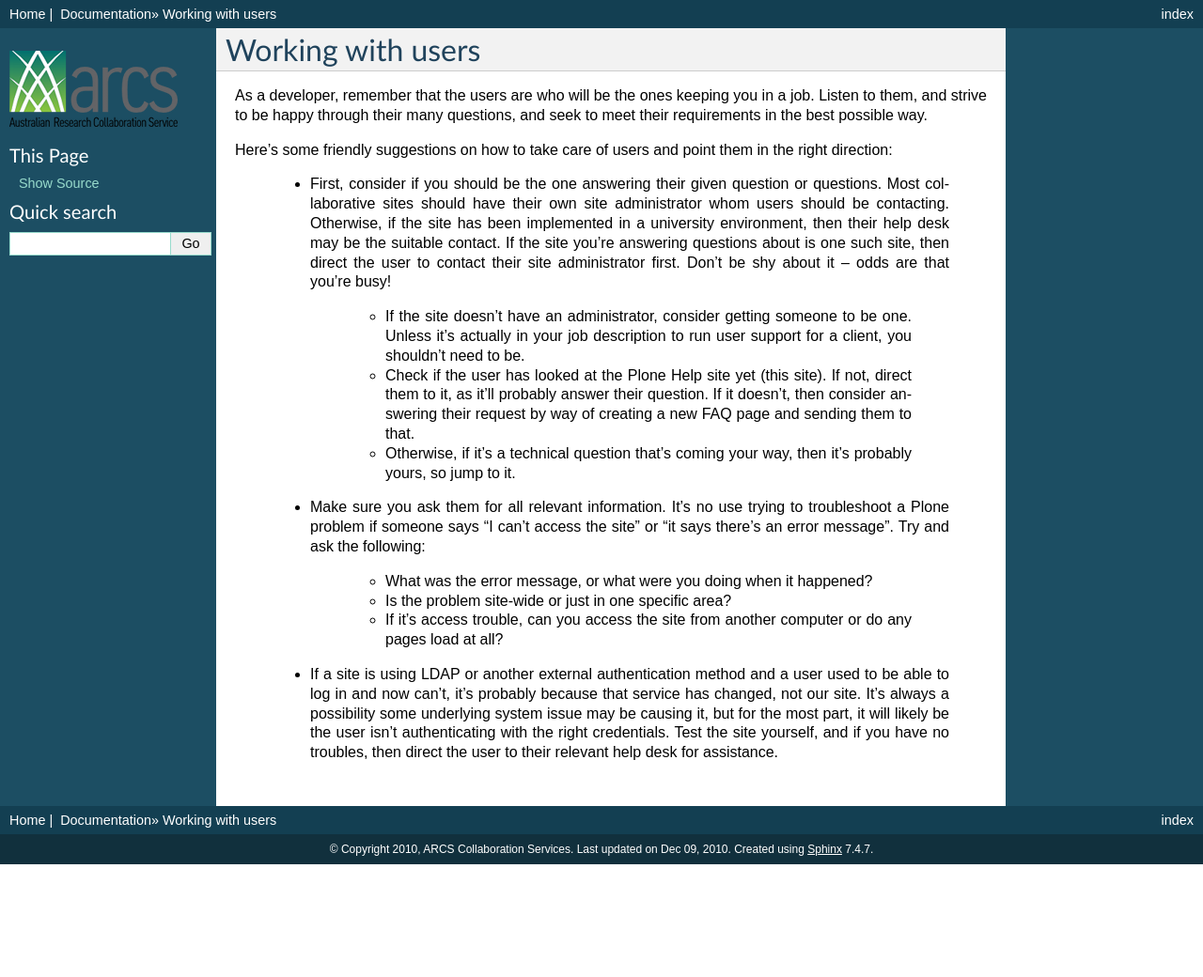
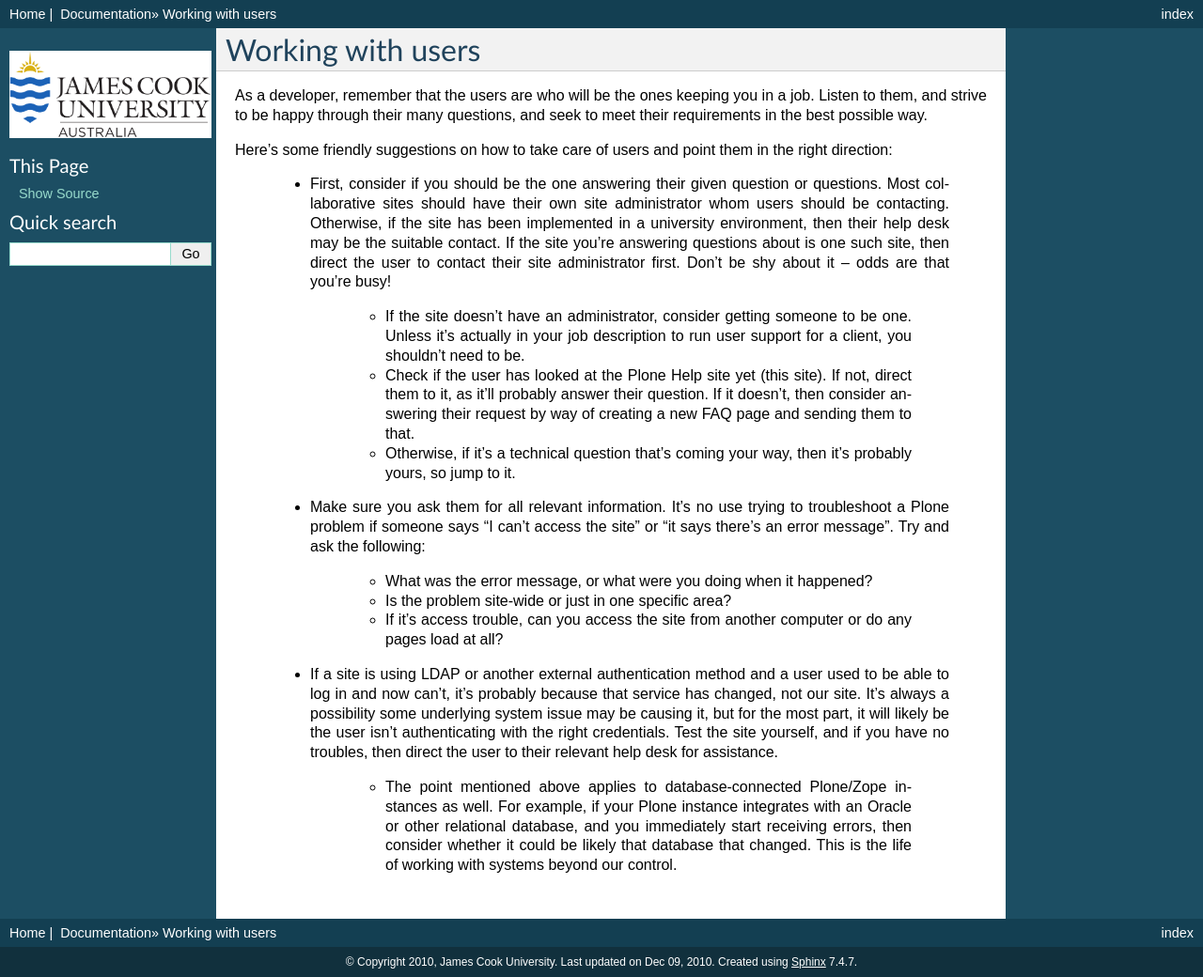
Before and after one commit to jcu-eresearch/plone-admin-doc, a Sphinx documentation site: the page built from source/extra/clients.rst, in a window 1280 px wide. Shown: the whole page at 94% size. Built offline with Sphinx 7.4.7, drawn with Linux system fonts in a browser that asks for light colours; before the commit the page ends 920 px from its top, so only the background shows below that.

Commit message:
Latest updates to the documentation, including diagram colours/logos/ARCS options

```diff
--- a/autocompile.py
+++ b/autocompile.py
@@ -7,7 +7,8 @@
 # files ending with suffix |extk|. Run |cmd| each time a modification
 # is detected. |cmd| is optional and defaults to 'make'.
 #
-# Example:
+# Examples:
+#   ./autocompile.py source/ .rst bin/sphinxbuilder
 #   ./autocompile.py /my-latex-document-dir .tex "make pdf"
 #
 # Dependancies:
--- a/source/conf.py
+++ b/source/conf.py
@@ -20,6 +20,9 @@
 
 # -- General configuration -----------------------------------------------------
 
+arcs = False
+internal = False
+
 # Add any Sphinx extension module names here, as strings. They can be extensions
 # coming with Sphinx (named 'sphinx.ext.*') or your custom ones.
 extensions = ['sphinx.ext.autodoc', 'sphinx.ext.doctest', 'sphinx.ext.intersphinx', 'sphinx.ext.todo']
@@ -38,7 +41,10 @@
 
 # General information about the project.
 project = u'Plone Deployment'
-copyright = u'2010, ARCS Collaboration Services'
+if arcs:
+    copyright = u'2010, ARCS Collaboration Services'
+else:
+    copyright = u'2010, James Cook University'
 
 # The version info for the project you're documenting, acts as replacement for
 # |version| and |release|, also used in various other places throughout the
@@ -110,12 +116,18 @@
 
 # The name of an image file (relative to this directory) to place at the top
 # of the sidebar.
-html_logo = 'resources/ARCS_LogoTag_CMYK.png'
+if arcs:
+    html_logo = 'resources/ARCS_LogoTag_CMYK.png'
+else:
+    html_logo = 'resources/jcu_logo.png'
 
 # The name of an image file (within the static path) to use as favicon of the
 # docs.  This file should be a Windows icon file (.ico) being 16x16 or 32x32
 # pixels large.
-html_favicon = 'resources/arcs_favicon.ico'
+if arcs:
+    html_favicon = 'resources/arcs_favicon.ico'
+else:
+    html_favicon = 'resources/jcu_favicon.ico'
 
 # Add any paths that contain custom static files (such as style sheets) here,
 # relative to this directory. They are copied after the builtin static files,
@@ -175,12 +187,15 @@
 # (source start file, target name, title, author, documentclass [howto/manual]).
 latex_documents = [
   (master_doc, 'PloneDeployment.tex', u'Plone Deployment Documentation',
-   u'ARCS Collaboration Services', 'manual'),
+   u'JCU eResearch Centre', 'manual'),
 ]
 
 # The name of an image file (relative to this directory) to place at the top of
 # the title page.
-latex_logo = 'resources/ARCS_LogoTag_CMYK.pdf'
+if arcs:
+    latex_logo = 'resources/ARCS_LogoTag_CMYK.pdf'
+else:
+    latex_logo = 'resources/jcu_logo.pdf'
 
 # For "manual" documents, if this is true, then toplevel headings are parts,
 # not chapters.
@@ -196,7 +211,9 @@
 }
 
 # Documents to append as an appendix to all manuals.
-latex_appendices = [ 'extra/clients', 'extra/glossary', 'change_log' ]
+latex_appendices = []
+if internal:
+    latex_appendices += [ 'extra/clients', 'extra/glossary', 'change_log' ]
 
 # If false, no module index is generated.
 latex_use_modindex = True
--- a/source/contents.rst
+++ b/source/contents.rst
@@ -13,7 +13,6 @@
    intro
    system/requirements
    system/soe
-   system/service_diagram
    tech/virtualenv
    tech/buildout
    tech/zope/index
--- a/source/extra/clients.rst
+++ b/source/extra/clients.rst
@@ -18,3 +18,5 @@
       * If it's access trouble, can you access the site from another computer or do any pages load at all?
 
  * If a site is using LDAP or another external authentication method and a user used to be able to log in and now can't, it's probably because that service has changed, not our site.  It's always a possibility some underlying system issue may be causing it, but for the most part, it will likely be the user isn't authenticating with the right credentials.  Test the site yourself, and if you have no troubles, then direct the user to their relevant help desk for assistance.
+
+      * The point mentioned above applies to database-connected Plone/Zope instances as well.  For example, if your Plone instance integrates with an Oracle or other relational database, and you immediately start receiving errors, then consider whether it could be likely that database that changed.  This is the life of working with systems beyond our control.
--- a/source/extra/faq.rst
+++ b/source/extra/faq.rst
@@ -37,3 +37,5 @@
  * Running the Zope process in the foreground is an excellent way of troubleshooting problems.  If you don't know already (you should!), then you can start your instance with the argument 'fg' instead of the normal 'start' (eg ``./bin/instance1 fg``).  Be sure to restart it normally when you're done, if it's a production system, or otherwise closing your terminal window will kill the foreground process.
 
  * ``ipython`` is quite a handy tool as well for being able to run commands, safely & without (much) fear on a production instance, even if it's still running.  Keep in mind that anything you do in an ipython session isn't saved until you run import transation and transaction.commit().  Otherwise, if you kill your ipython, any variable/changes/etc that you did will disappear (good and bad, depending on circumstance).  Check here for details: http://plone.org/documentation/how-to/setup-ipython-for-zope
+
+     * In conjunction with ``ipython``, ``ipdb`` is an excellent replacement for the standard ``pdb`` debugger for Python code.  Install ``ipdb`` in your buildout and you can simply use it in the same manner as you would ``pdb``, such as ``import ipdb; ipdb.set_trace()`` to get a live, ipython-based debugger anywhere in your code.
--- a/source/system/requirements.rst
+++ b/source/system/requirements.rst
@@ -80,3 +80,5 @@
    :width: 300pt
 
 In this diagram, the typical port allocations are detailed beneath the relevant service name.  Also, please note that this is just a general overview of the system and doesn't being to take into account aspects like where these services should physically reside or similar points.  In this example, the services could live all on one virtual machine, or could be spread across five or more physical computers.
+
+Keep in mind that not all services may be in use for any given installation of Plone.  If your site is smaller, or doesn't need multiple Zope instances connecting to your backend storage, then you may not be using Zeo.  Similarly, if your site is not being cache-accelerated, then you may not being using Varnish.
```
Also changed, not shown: source/tech/deliverance.rst (+12 -2 lines), source/resources/jcu_favicon.ico (added), source/resources/jcu_logo.png (added), source/resources/service-diagram.svg, 1 other file.
